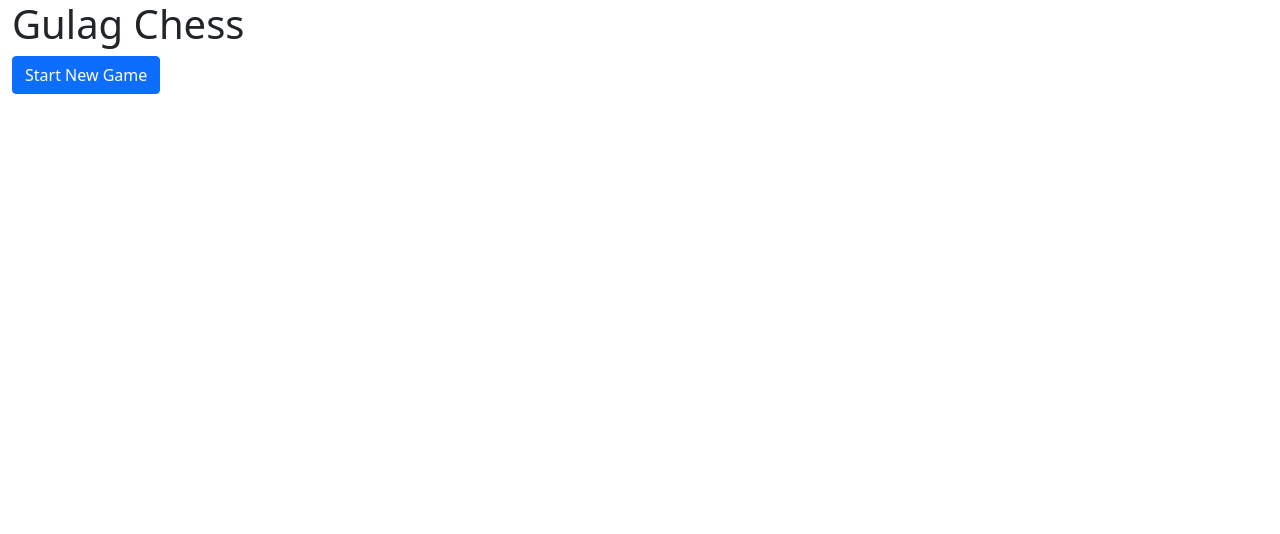
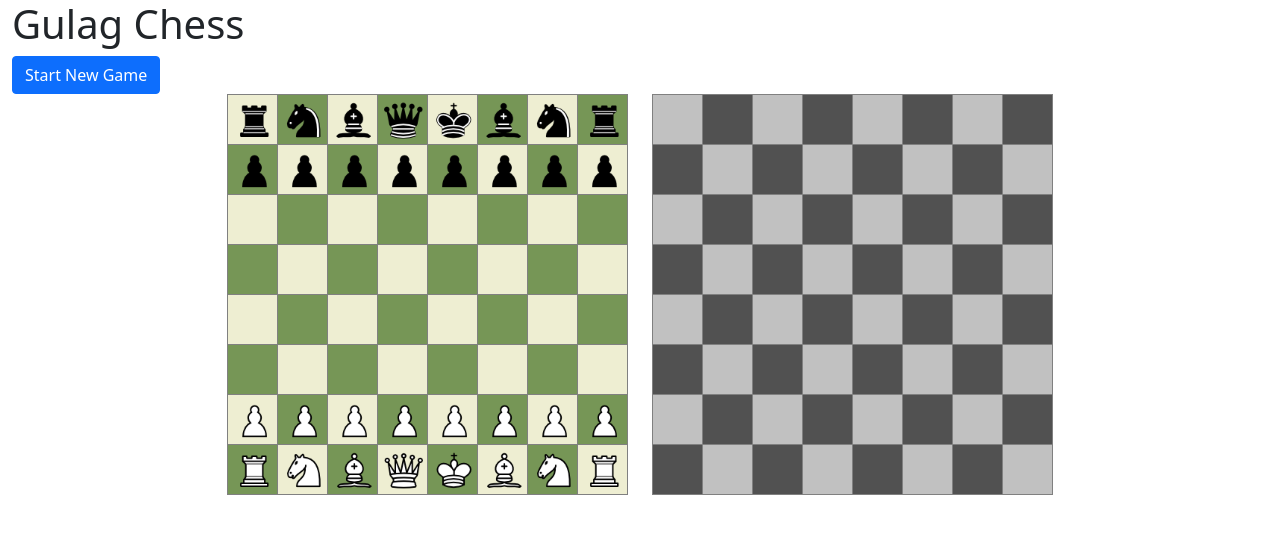
Before and after one commit to brianjho/gulagchess, a plain HTML site: page index.html in a window 1280 px wide. Drawn offline with nearby package versions, Linux system fonts and the light colour scheme.

Commit message:
start new game automatically

```diff
--- a/index.html
+++ b/index.html
@@ -109,6 +109,8 @@
                 $('#' + boardPosition + '-' + whichBoard).append(piece);
             });
         }
+
+        startNewGame();
     </script>
 </body>
 
```
